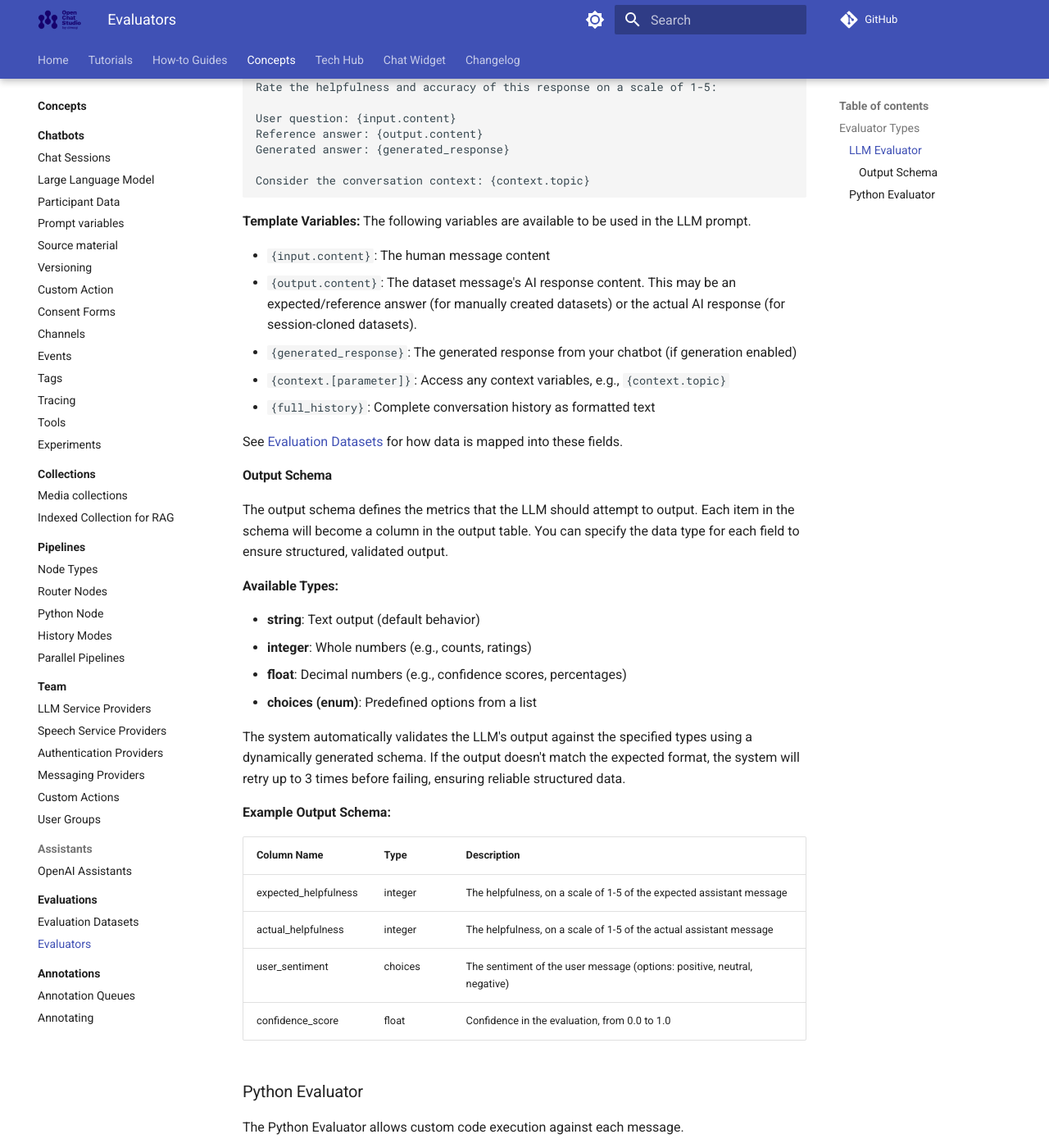
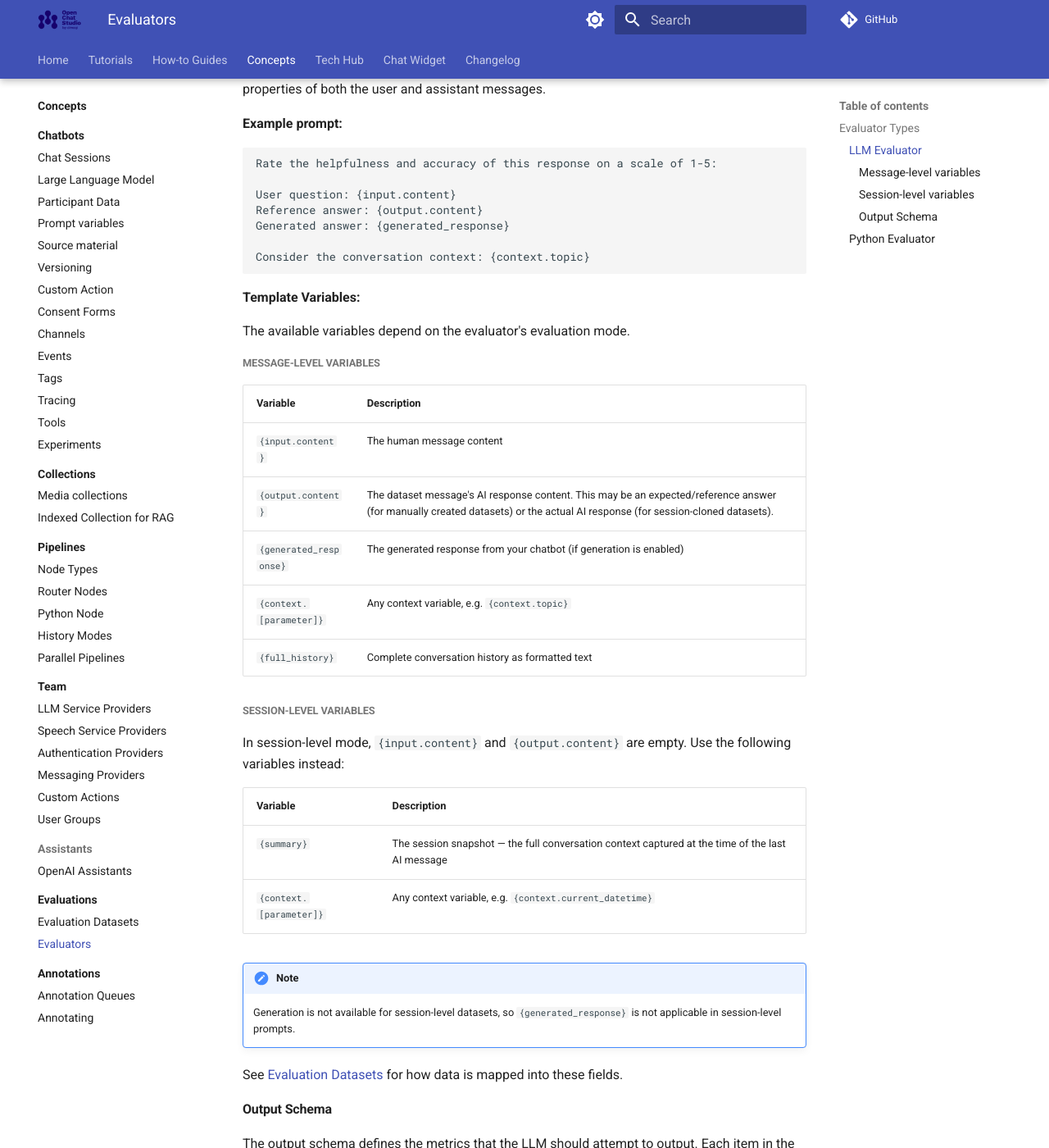
Before and after one commit to dimagi/open-chat-studio-docs, an MkDocs documentation site: the page built from docs/concepts/evaluations/evaluators.md, in a window 1280 px wide and 1400 px high, scrolled down 489 px. Shown: the whole window at 82% size. Built offline with MkDocs 1.6.1 and Material for MkDocs 9.7.7, drawn with Linux system fonts in a browser that asks for light colours; a script that is not in the unit is left out; comment, search, counter and statistics services are not loaded; some of the changed text lies outside the part shown.

````diff
--- a/docs/concepts/evaluations/evaluators.md
+++ b/docs/concepts/evaluations/evaluators.md
@@ -1,6 +1,8 @@
 # Evaluators
 
 **Evaluators** define the logic for analyzing messages and generating evaluation metrics. Each evaluator takes individual messages from a dataset and optionally a generated response, then outputs structured results in a table.
+
+Each evaluator has an **evaluation mode** — either **message-level** or **session-level** — that must match the dataset it is used with. When configuring an evaluation run, evaluators whose mode is incompatible with the selected dataset are automatically disabled.
 
 ## Evaluator Types
 
@@ -20,13 +22,30 @@ Consider the conversation context: {context.topic}
 ```
 
 **Template Variables:**
-The following variables are available to be used in the LLM prompt.
 
-- `{input.content}`: The human message content
-- `{output.content}`: The dataset message's AI response content. This may be an expected/reference answer (for manually created datasets) or the actual AI response (for session-cloned datasets).
-- `{generated_response}`: The generated response from your chatbot (if generation enabled)
-- `{context.[parameter]}`: Access any context variables, e.g., `{context.topic}`
-- `{full_history}`: Complete conversation history as formatted text
+The available variables depend on the evaluator's evaluation mode.
+
+##### Message-level variables
+
+| Variable | Description |
+|---|---|
+| `{input.content}` | The human message content |
+| `{output.content}` | The dataset message's AI response content. This may be an expected/reference answer (for manually created datasets) or the actual AI response (for session-cloned datasets). |
+| `{generated_response}` | The generated response from your chatbot (if generation is enabled) |
+| `{context.[parameter]}` | Any context variable, e.g. `{context.topic}` |
+| `{full_history}` | Complete conversation history as formatted text |
+
+##### Session-level variables
+
+In session-level mode, `{input.content}` and `{output.content}` are empty. Use the following variables instead:
+
+| Variable | Description |
+|---|---|
+| `{summary}` | The session snapshot — the full conversation context captured at the time of the last AI message |
+| `{context.[parameter]}` | Any context variable, e.g. `{context.current_datetime}` |
+
+!!! note
+    Generation is not available for session-level datasets, so `{generated_response}` is not applicable in session-level prompts.
 
 See [Evaluation Datasets](dataset.md) for how data is mapped into these fields.
 
````
Also changed, not shown: docs/changelog.md (+1 -0 lines), docs/concepts/evaluations/dataset.md (+36 -2 lines).
